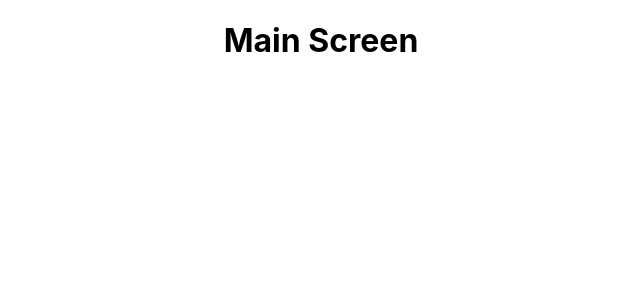
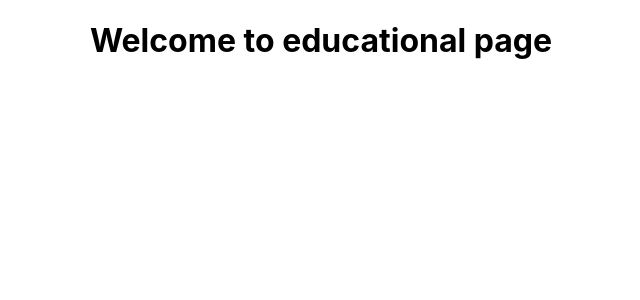
Before and after one commit to Aibek646/showcase-aibek-ramazanov, a React (Create React App) app: page /mainscreen in a window 1280 px wide. Shown: the top 300 px of the page, without its empty margins (319-959 px from the left). Built offline with nearby package versions, Linux system fonts and the light colour scheme.

Commit message:
connectin redux store to mainscreen page and getting a name

```diff
--- a/src/containers/HomeScreen.js
+++ b/src/containers/HomeScreen.js
@@ -23,16 +23,10 @@ class HomeScreen extends Component {
   }
 }
 
-const mapStateToProps = (state) => {
-  return {
-    name: state.homeScreen.name,
-  };
-};
-
 const mapDispatchToProps = (dispatch) => {
   return {
     onTypedName: (name) => dispatch(actions.addName(name)),
   };
 };
 
-export default connect(mapStateToProps, mapDispatchToProps)(HomeScreen);
+export default connect(null, mapDispatchToProps)(HomeScreen);
--- a/src/containers/MainScreen.js
+++ b/src/containers/MainScreen.js
@@ -1,13 +1,20 @@
 import React, { Component } from "react";
+import { connect } from "react-redux";
 
 class MainScreen extends Component {
   render() {
     return (
       <div>
-        <h1>Main Screen</h1>
+        <h1>Welcome {this.props.name} to educational page</h1>
       </div>
     );
   }
 }
 
-export default MainScreen;
+const mapStateToProps = (state) => {
+  return {
+    name: state.homeScreen.name,
+  };
+};
+
+export default connect(mapStateToProps)(MainScreen);
```
Also changed, not shown: 1 other file (tests, documents, lock files or other folders).
